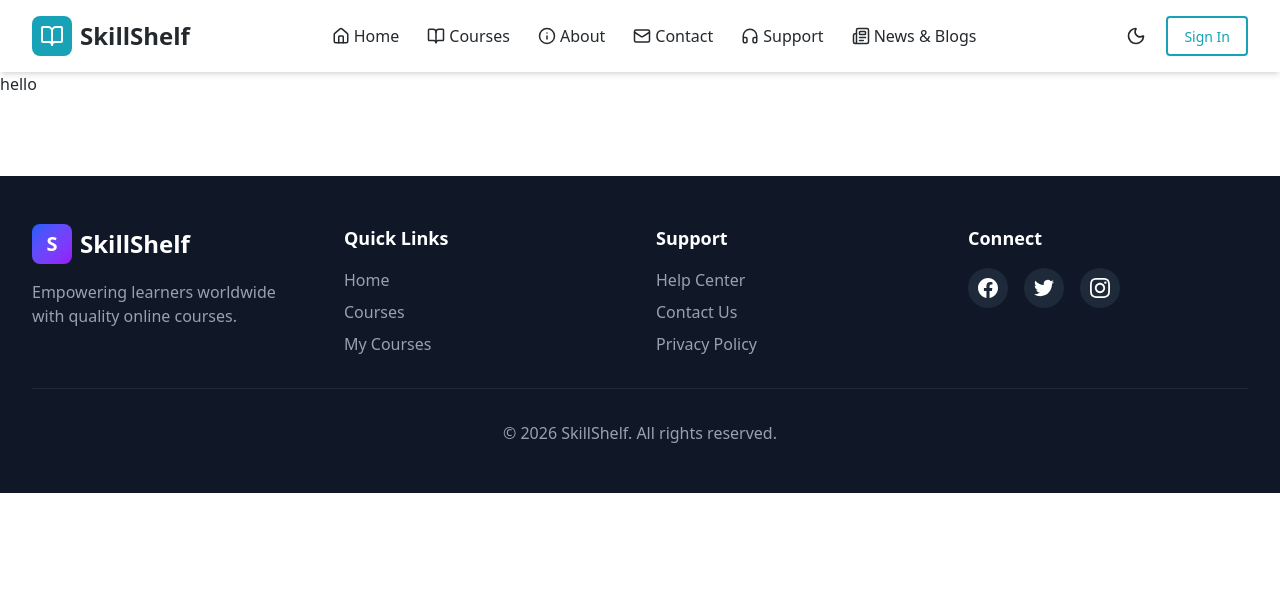
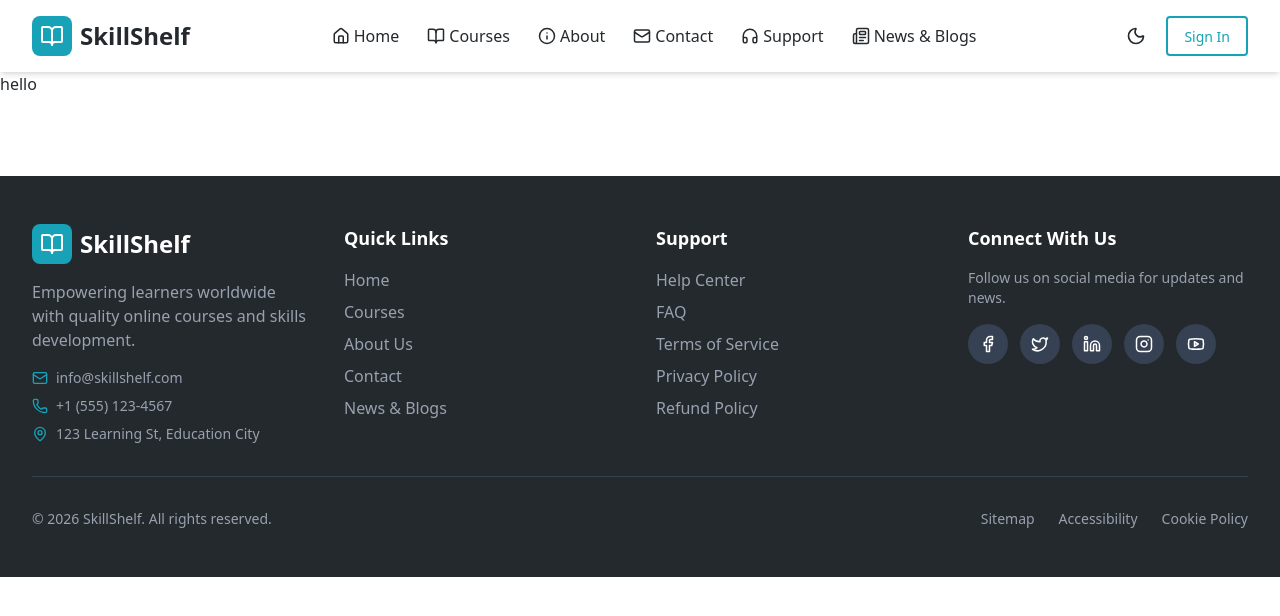
Before and after one commit to maimuna03134/SkillShelf, a Next.js app: page / in a window 1280 px wide. Shown: the top 616 px of the page. Built offline with nearby package versions, Linux system fonts and the light colour scheme.

Commit message:
update footer

```diff
--- a/src/components/shared/Footer.jsx
+++ b/src/components/shared/Footer.jsx
@@ -1,61 +1,171 @@
 import Link from 'next/link';
+import { BookOpen, Mail, Phone, MapPin, Facebook, Twitter, Linkedin, Instagram, Youtube } from 'lucide-react';
+import Container from './Container';
 
 export default function Footer() {
     return (
-        <footer className="bg-gray-900 dark:bg-gray-950 text-white mt-20 transition-colors">
-            <div className="max-w-7xl mx-auto px-4 sm:px-6 lg:px-8 py-12">
-                <div className="grid grid-cols-1 md:grid-cols-4 gap-8">
+        <footer className="bg-[#24292d] dark:bg-[#1a1d23] text-white mt-20 transition-colors">
+            <Container>
+                <div className="py-12">
+                    <div className="grid grid-cols-1 md:grid-cols-2 lg:grid-cols-4 gap-8">
+                        {/* About Section */}
                         <div>
                             <div className="flex items-center space-x-2 mb-4">
-                            <div className="w-10 h-10 bg-linear-to-br from-blue-600 to-purple-600 rounded-lg flex items-center justify-center">
-                                <span className="text-white font-bold text-xl">S</span>
+                                <div className="w-10 h-10 bg-[#17a2b7] rounded-lg flex items-center justify-center">
+                                    <BookOpen className="text-white" size={24} />
                                 </div>
                                 <span className="text-2xl font-bold">SkillShelf</span>
                             </div>
-                        <p className="text-gray-400 dark:text-gray-500">Empowering learners worldwide with quality online courses.</p>
+                            <p className="text-gray-400 dark:text-gray-500 mb-4">
+                                Empowering learners worldwide with quality online courses and skills development.
+                            </p>
+                            <div className="space-y-2 text-sm text-gray-400 dark:text-gray-500">
+                                <div className="flex items-center space-x-2">
+                                    <Mail size={16} className="text-[#17a2b7]" />
+                                    <span>info@skillshelf.com</span>
+                                </div>
+                                <div className="flex items-center space-x-2">
+                                    <Phone size={16} className="text-[#17a2b7]" />
+                                    <span>+1 (555) 123-4567</span>
+                                </div>
+                                <div className="flex items-center space-x-2">
+                                    <MapPin size={16} className="text-[#17a2b7]" />
+                                    <span>123 Learning St, Education City</span>
+                                </div>
+                            </div>
                         </div>
 
+                        {/* Quick Links */}
                         <div>
-                        <h3 className="text-lg font-semibold mb-4">Quick Links</h3>
+                            <h3 className="text-lg font-semibold mb-4 text-white">Quick Links</h3>
                             <ul className="space-y-2">
-                            <li><Link href="/" className="text-gray-400 dark:text-gray-500 hover:text-white dark:hover:text-gray-300 transition-colors">Home</Link></li>
-                            <li><Link href="/courses" className="text-gray-400 dark:text-gray-500 hover:text-white dark:hover:text-gray-300 transition-colors">Courses</Link></li>
-                            <li><Link href="/my-courses" className="text-gray-400 dark:text-gray-500 hover:text-white dark:hover:text-gray-300 transition-colors">My Courses</Link></li>
+                                <li>
+                                    <Link href="/" className="text-gray-400 dark:text-gray-500 hover:text-[#17a2b7] transition-colors">
+                                        Home
+                                    </Link>
+                                </li>
+                                <li>
+                                    <Link href="/courses" className="text-gray-400 dark:text-gray-500 hover:text-[#17a2b7] transition-colors">
+                                        Courses
+                                    </Link>
+                                </li>
+                                <li>
+                                    <Link href="/about" className="text-gray-400 dark:text-gray-500 hover:text-[#17a2b7] transition-colors">
+                                        About Us
+                                    </Link>
+                                </li>
+                                <li>
+                                    <Link href="/contact" className="text-gray-400 dark:text-gray-500 hover:text-[#17a2b7] transition-colors">
+                                        Contact
+                                    </Link>
+                                </li>
+                                <li>
+                                    <Link href="/news" className="text-gray-400 dark:text-gray-500 hover:text-[#17a2b7] transition-colors">
+                                        News & Blogs
+                                    </Link>
+                                </li>
                             </ul>
                         </div>
 
+                        {/* Support */}
                         <div>
-                        <h3 className="text-lg font-semibold mb-4">Support</h3>
+                            <h3 className="text-lg font-semibold mb-4 text-white">Support</h3>
                             <ul className="space-y-2">
-                            <li><Link href="#" className="text-gray-400 dark:text-gray-500 hover:text-white dark:hover:text-gray-300 transition-colors">Help Center</Link></li>
-                            <li><Link href="#" className="text-gray-400 dark:text-gray-500 hover:text-white dark:hover:text-gray-300 transition-colors">Contact Us</Link></li>
-                            <li><Link href="#" className="text-gray-400 dark:text-gray-500 hover:text-white dark:hover:text-gray-300 transition-colors">Privacy Policy</Link></li>
+                                <li>
+                                    <Link href="/support" className="text-gray-400 dark:text-gray-500 hover:text-[#17a2b7] transition-colors">
+                                        Help Center
+                                    </Link>
+                                </li>
+                                <li>
+                                    <Link href="/faq" className="text-gray-400 dark:text-gray-500 hover:text-[#17a2b7] transition-colors">
+                                        FAQ
+                                    </Link>
+                                </li>
+                                <li>
+                                    <Link href="/terms" className="text-gray-400 dark:text-gray-500 hover:text-[#17a2b7] transition-colors">
+                                        Terms of Service
+                                    </Link>
+                                </li>
+                                <li>
+                                    <Link href="/privacy" className="text-gray-400 dark:text-gray-500 hover:text-[#17a2b7] transition-colors">
+                                        Privacy Policy
+                                    </Link>
+                                </li>
+                                <li>
+                                    <Link href="/refund" className="text-gray-400 dark:text-gray-500 hover:text-[#17a2b7] transition-colors">
+                                        Refund Policy
+                                    </Link>
+                                </li>
                             </ul>
                         </div>
 
+                        {/* Connect */}
                         <div>
-                        <h3 className="text-lg font-semibold mb-4">Connect</h3>
-                        <div className="flex space-x-4">
-                            <a href="#" className="w-10 h-10 bg-gray-800 dark:bg-gray-900 rounded-full flex items-center justify-center hover:bg-blue-600 dark:hover:bg-blue-700 transition-colors">
-                                <span className="sr-only">Facebook</span>
-                                <svg className="w-5 h-5" fill="currentColor" viewBox="0 0 24 24"><path d="M24 12.073c0-6.627-5.373-12-12-12s-12 5.373-12 12c0 5.99 4.388 10.954 10.125 11.854v-8.385H7.078v-3.47h3.047V9.43c0-3.007 1.792-4.669 4.533-4.669 1.312 0 2.686.235 2.686.235v2.953H15.83c-1.491 0-1.956.925-1.956 1.874v2.25h3.328l-.532 3.47h-2.796v8.385C19.612 23.027 24 18.062 24 12.073z" /></svg>
+                            <h3 className="text-lg font-semibold mb-4 text-white">Connect With Us</h3>
+                            <p className="text-gray-400 dark:text-gray-500 mb-4 text-sm">
+                                Follow us on social media for updates and news.
+                            </p>
+                            <div className="flex space-x-3">
+                                <a
+                                    href="#"
+                                    className="w-10 h-10 bg-gray-700 dark:bg-gray-800 rounded-full flex items-center justify-center hover:bg-[#17a2b7] transition-colors"
+                                    aria-label="Facebook"
+                                >
+                                    <Facebook size={18} />
                                 </a>
-                            <a href="#" className="w-10 h-10 bg-gray-800 dark:bg-gray-900 rounded-full flex items-center justify-center hover:bg-blue-400 dark:hover:bg-blue-500 transition-colors">
-                                <span className="sr-only">Twitter</span>
-                                <svg className="w-5 h-5" fill="currentColor" viewBox="0 0 24 24"><path d="M23.953 4.57a10 10 0 01-2.825.775 4.958 4.958 0 002.163-2.723c-.951.555-2.005.959-3.127 1.184a4.92 4.92 0 00-8.384 4.482C7.69 8.095 4.067 6.13 1.64 3.162a4.822 4.822 0 00-.666 2.475c0 1.71.87 3.213 2.188 4.096a4.904 4.904 0 01-2.228-.616v.06a4.923 4.923 0 003.946 4.827 4.996 4.996 0 01-2.212.085 4.936 4.936 0 004.604 3.417 9.867 9.867 0 01-6.102 2.105c-.39 0-.779-.023-1.17-.067a13.995 13.995 0 007.557 2.209c9.053 0 13.998-7.496 13.998-13.985 0-.21 0-.42-.015-.63A9.935 9.935 0 0024 4.59z" /></svg>
+                                <a
+                                    href="#"
+                                    className="w-10 h-10 bg-gray-700 dark:bg-gray-800 rounded-full flex items-center justify-center hover:bg-[#17a2b7] transition-colors"
+                                    aria-label="Twitter"
+                                >
+                                    <Twitter size={18} />
                                 </a>
-                            <a href="#" className="w-10 h-10 bg-gray-800 dark:bg-gray-900 rounded-full flex items-center justify-center hover:bg-purple-600 dark:hover:bg-purple-700 transition-colors">
-                                <span className="sr-only">Instagram</span>
-                                <svg className="w-5 h-5" fill="currentColor" viewBox="0 0 24 24"><path d="M12 2.163c3.204 0 3.584.012 4.85.07 3.252.148 4.771 1.691 4.919 4.919.058 1.265.069 1.645.069 4.849 0 3.205-.012 3.584-.069 4.849-.149 3.225-1.664 4.771-4.919 4.919-1.266.058-1.644.07-4.85.07-3.204 0-3.584-.012-4.849-.07-3.26-.149-4.771-1.699-4.919-4.92-.058-1.265-.07-1.644-.07-4.849 0-3.204.013-3.583.07-4.849.149-3.227 1.664-4.771 4.919-4.919 1.266-.057 1.645-.069 4.849-.069zm0-2.163c-3.259 0-3.667.014-4.947.072-4.358.2-6.78 2.618-6.98 6.98-.059 1.281-.073 1.689-.073 4.948 0 3.259.014 3.668.072 4.948.2 4.358 2.618 6.78 6.98 6.98 1.281.058 1.689.072 4.948.072 3.259 0 3.668-.014 4.948-.072 4.354-.2 6.782-2.618 6.979-6.98.059-1.28.073-1.689.073-4.948 0-3.259-.014-3.667-.072-4.947-.196-4.354-2.617-6.78-6.979-6.98-1.281-.059-1.69-.073-4.949-.073zm0 5.838c-3.403 0-6.162 2.759-6.162 6.162s2.759 6.163 6.162 6.163 6.162-2.759 6.162-6.163c0-3.403-2.759-6.162-6.162-6.162zm0 10.162c-2.209 0-4-1.79-4-4 0-2.209 1.791-4 4-4s4 1.791 4 4c0 2.21-1.791 4-4 4zm6.406-11.845c-.796 0-1.441.645-1.441 1.44s.645 1.44 1.441 1.44c.795 0 1.439-.645 1.439-1.44s-.644-1.44-1.439-1.44z" /></svg>
+                                <a
+                                    href="#"
+                                    className="w-10 h-10 bg-gray-700 dark:bg-gray-800 rounded-full flex items-center justify-center hover:bg-[#17a2b7] transition-colors"
+                                    aria-label="LinkedIn"
+                                >
+                                    <Linkedin size={18} />
+                                </a>
+                                <a
+                                    href="#"
+                                    className="w-10 h-10 bg-gray-700 dark:bg-gray-800 rounded-full flex items-center justify-center hover:bg-[#17a2b7] transition-colors"
+                                    aria-label="Instagram"
+                                >
+                                    <Instagram size={18} />
+                                </a>
+                                <a
+                                    href="#"
+                                    className="w-10 h-10 bg-gray-700 dark:bg-gray-800 rounded-full flex items-center justify-center hover:bg-[#17a2b7] transition-colors"
+                                    aria-label="YouTube"
+                                >
+                                    <Youtube size={18} />
                                 </a>
                             </div>
                         </div>
                     </div>
 
-                <div className="border-t border-gray-800 dark:border-gray-900 mt-8 pt-8 text-center text-gray-400 dark:text-gray-500">
-                    <p>&copy; 2026 SkillShelf. All rights reserved.</p>
+                    {/* Bottom Bar */}
+                    <div className="border-t border-gray-700 dark:border-gray-800 mt-8 pt-8">
+                        <div className="flex flex-col md:flex-row justify-between items-center space-y-4 md:space-y-0">
+                            <p className="text-gray-400 dark:text-gray-500 text-sm text-center md:text-left">
+                                &copy; {new Date().getFullYear()} SkillShelf. All rights reserved.
+                            </p>
+                            <div className="flex space-x-6 text-sm">
+                                <Link href="/sitemap" className="text-gray-400 dark:text-gray-500 hover:text-[#17a2b7] transition-colors">
+                                    Sitemap
+                                </Link>
+                                <Link href="/accessibility" className="text-gray-400 dark:text-gray-500 hover:text-[#17a2b7] transition-colors">
+                                    Accessibility
+                                </Link>
+                                <Link href="/cookies" className="text-gray-400 dark:text-gray-500 hover:text-[#17a2b7] transition-colors">
+                                    Cookie Policy
+                                </Link>
                             </div>
                         </div>
+                    </div>
+                </div>
+            </Container>
         </footer>
     );
 }
```
Lines whose indentation alone changed are shown as unchanged.
